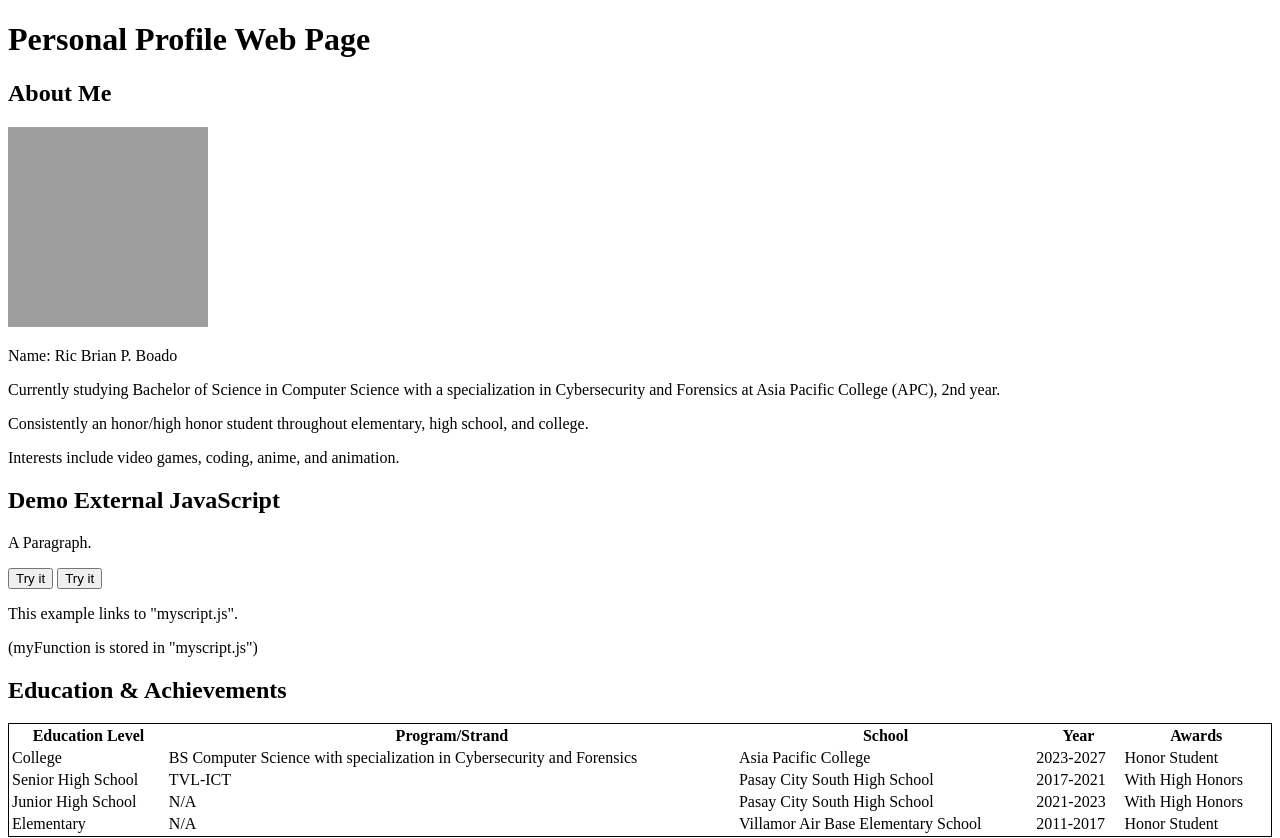
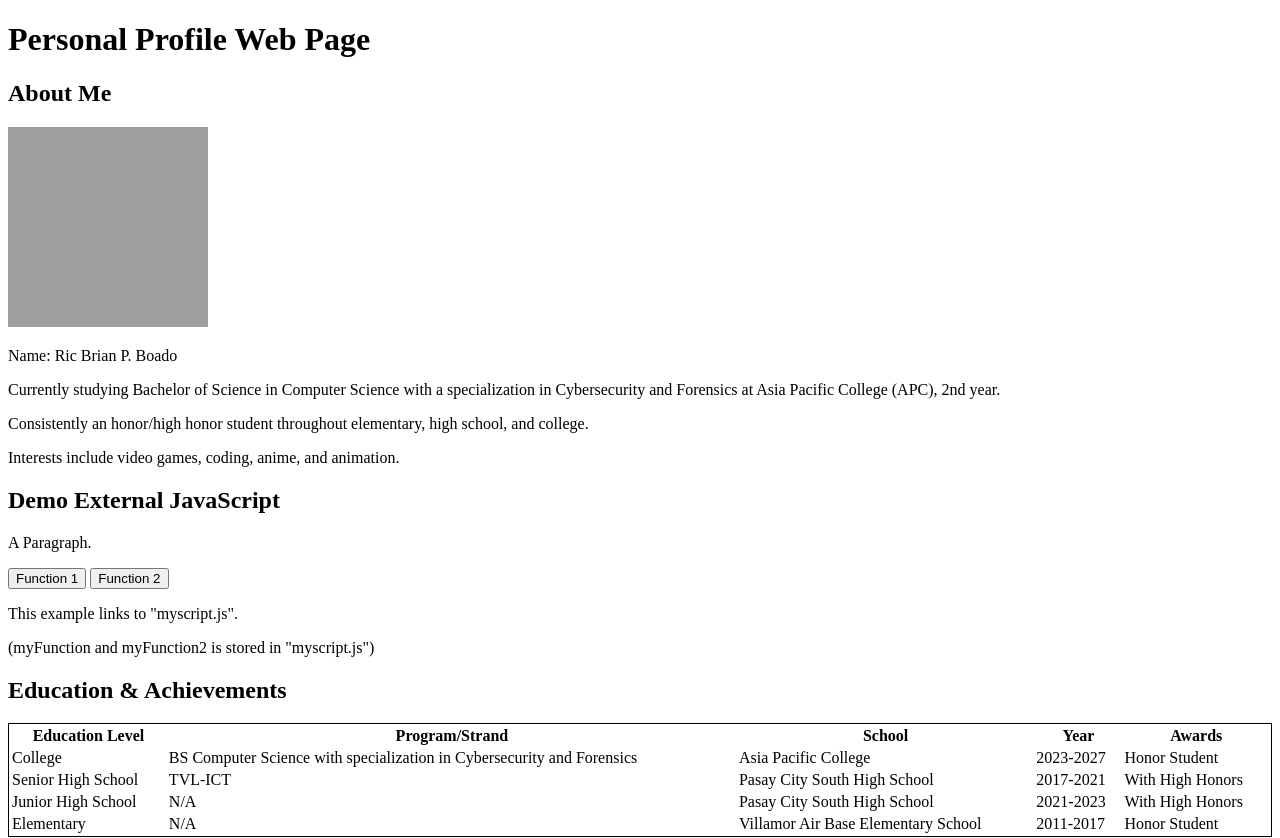
Before and after one commit to Birccy/WEBPROG-personal-website, a plain HTML site: page home/index.html in a window 1280 px wide. Shown: the top 838 px of the page. Drawn offline with Linux system fonts and the light colour scheme; grey boxes are pictures that could not be loaded.

Commit message:
added more info

```diff
--- a/home/index.html
+++ b/home/index.html
@@ -20,12 +20,12 @@
 
 <p id="demo">A Paragraph.</p>
 
-<button type="button" onclick="myFunction()">Try it</button>
+<button type="button" onclick="myFunction()">Function 1</button>
 
-<button type="button" onclick="myFunction2()">Try it</button>
+<button type="button" onclick="myFunction2()">Function 2</button>
 
 <p>This example links to "myscript.js".</p>
-<p>(myFunction is stored in "myscript.js")</p>
+<p>(myFunction and myFunction2 is stored in "myscript.js")</p>
 
 <script src="js/myscript.js"></script>
 
```
